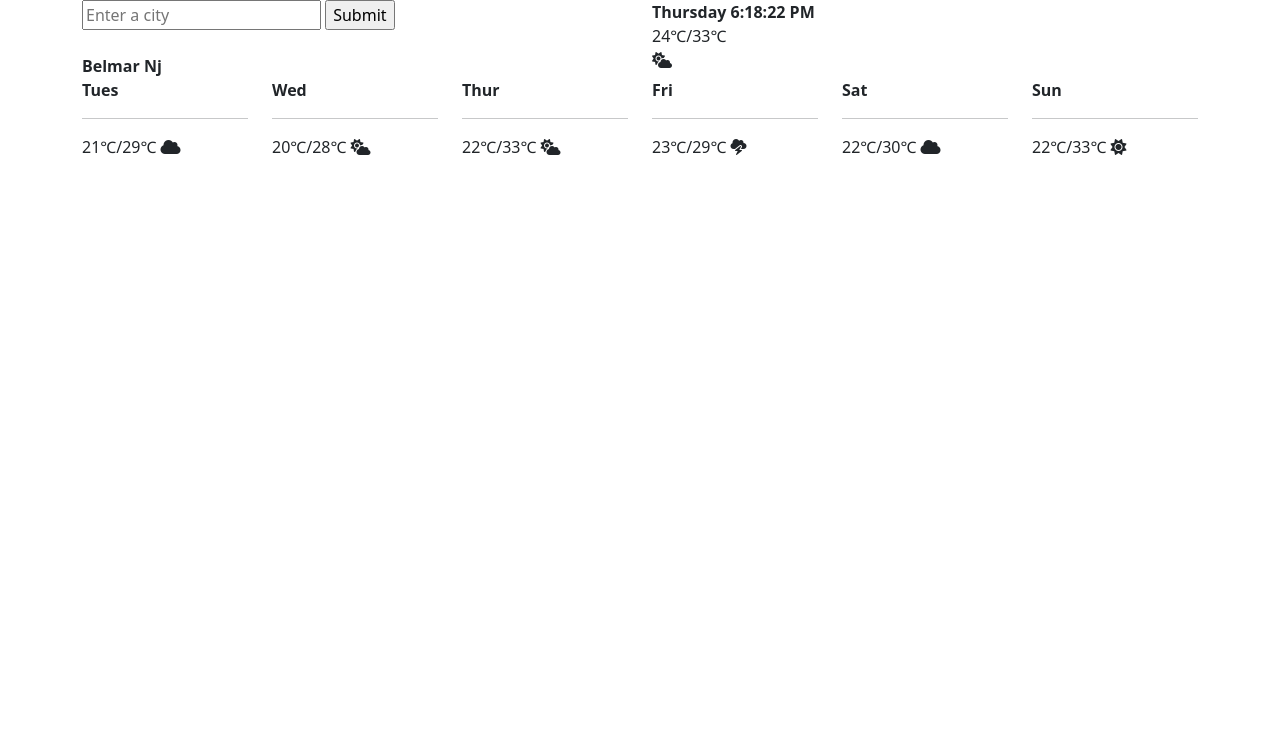
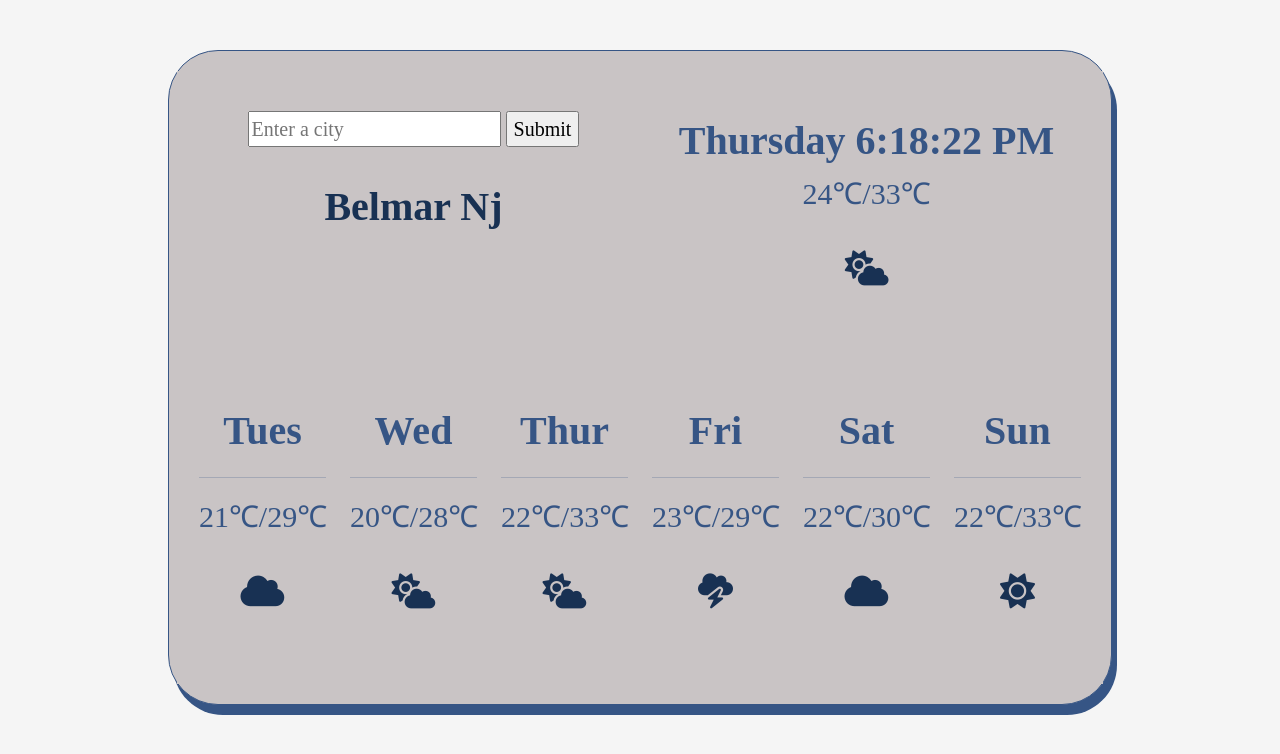
Before and after one commit to Akusterr/WeatherappProject, a plain HTML site: page index.html in a window 1280 px wide. Drawn offline with nearby package versions, Linux system fonts and the light colour scheme.

Commit message:
updated
updated code

```diff
--- a/index.html
+++ b/index.html
@@ -13,7 +13,7 @@
     <script src="https://cdn.jsdelivr.net/npm/bootstrap@5.2.0/dist/js/bootstrap.bundle.min.js"
         integrity="sha384-A3rJD856KowSb7dwlZdYEkO39Gagi7vIsF0jrRAoQmDKKtQBHUuLZ9AsSv4jD4Xa"
         crossorigin="anonymous"></script>
-    <link href="src/style.css" rel="stylesheet" type="text/css" />
+    <link href="src/styles.css" rel="stylesheet" type="text/css" />
     <script src="https://kit.fontawesome.com/5e20d6eaf4.js" crossorigin="anonymous"></script>
     <script src="https://cdn.jsdelivr.net/npm/axios/dist/axios.min.js"></script>
 </head>
```
